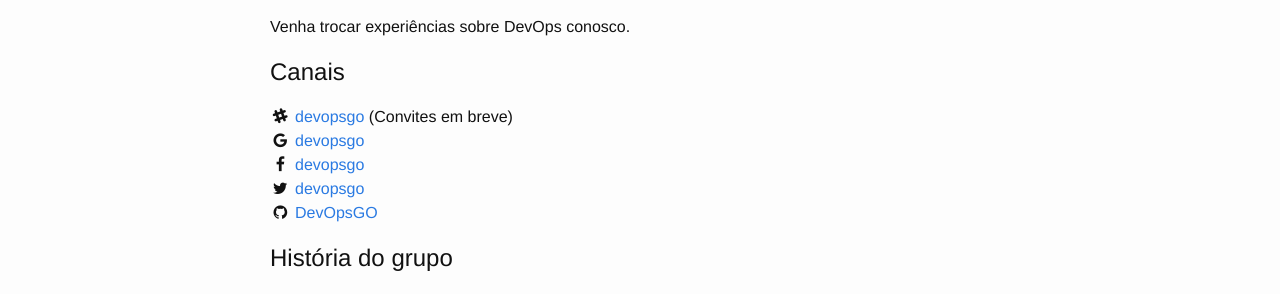
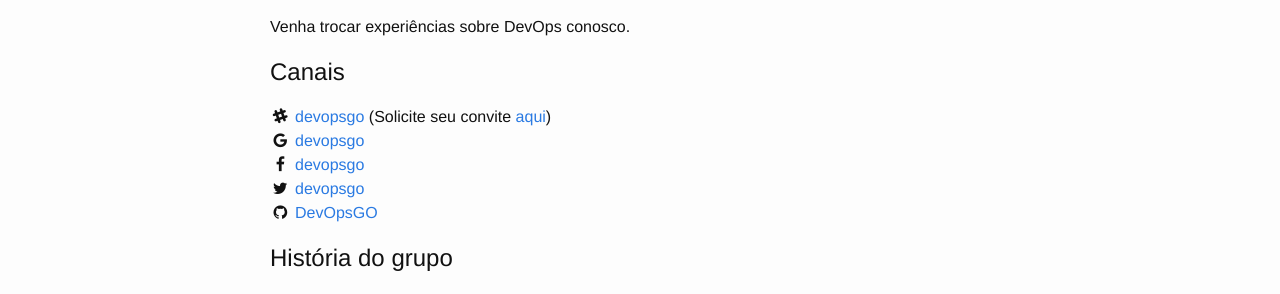
Before and after one commit to DevOpsGO/DevOpsGO.github.io, a Jekyll site: the page built from sobre.md, in a window 1280 px wide. Shown: the part 188-482 px from the top of the page. Built offline with Jekyll 4.4.1, drawn with Linux system fonts in a browser that asks for light colours; nearby versions of some CDN libraries.

Commit message:
Add Slack auto invite link

```diff
--- a/sobre.md
+++ b/sobre.md
@@ -11,7 +11,7 @@ Venha trocar experiências sobre DevOps conosco.
 # Canais
 
 <ul class="social-media-list">
-    <li>{% include icon-slack.html username=site.slack_company %} (Convites em breve)</li>
+    <li>{% include icon-slack.html username=site.slack_company %} (Solicite seu convite <a href='http://devopsgo-slack-invite.meteor.com/'>aqui</a>)</li>
     <li>{% include icon-google-group.html username=site.google_group %}</li>
     <li>{% include icon-facebook.html username=site.facebook_group %}</li>
     <li>{% include icon-twitter.html username=site.twitter_username %}</li>
```
